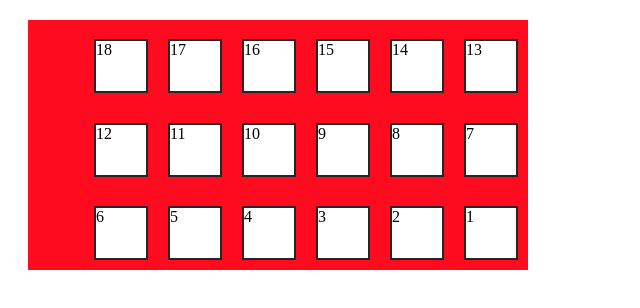
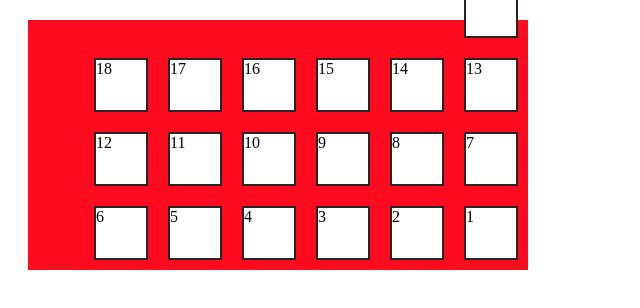
Before and after one commit to aakashkumar7/ProjectA, a plain HTML site: page flexbox.html in a window 1280 px wide. Shown: the whole page, without its empty margins (0-640 px from the left). Drawn offline with Linux system fonts and the light colour scheme.

Commit message:
my first fork

```diff
--- a/flexbox.html
+++ b/flexbox.html
@@ -21,5 +21,6 @@
     <div class="item">16</div>
     <div class="item">17</div>
     <div class="item">18</div>
+    <div class="item">19</div>
 </div>
 </html>
--- /dev/null
+++ b/index.js
@@ -0,0 +1 @@
+console.log("my first fork ")
```
